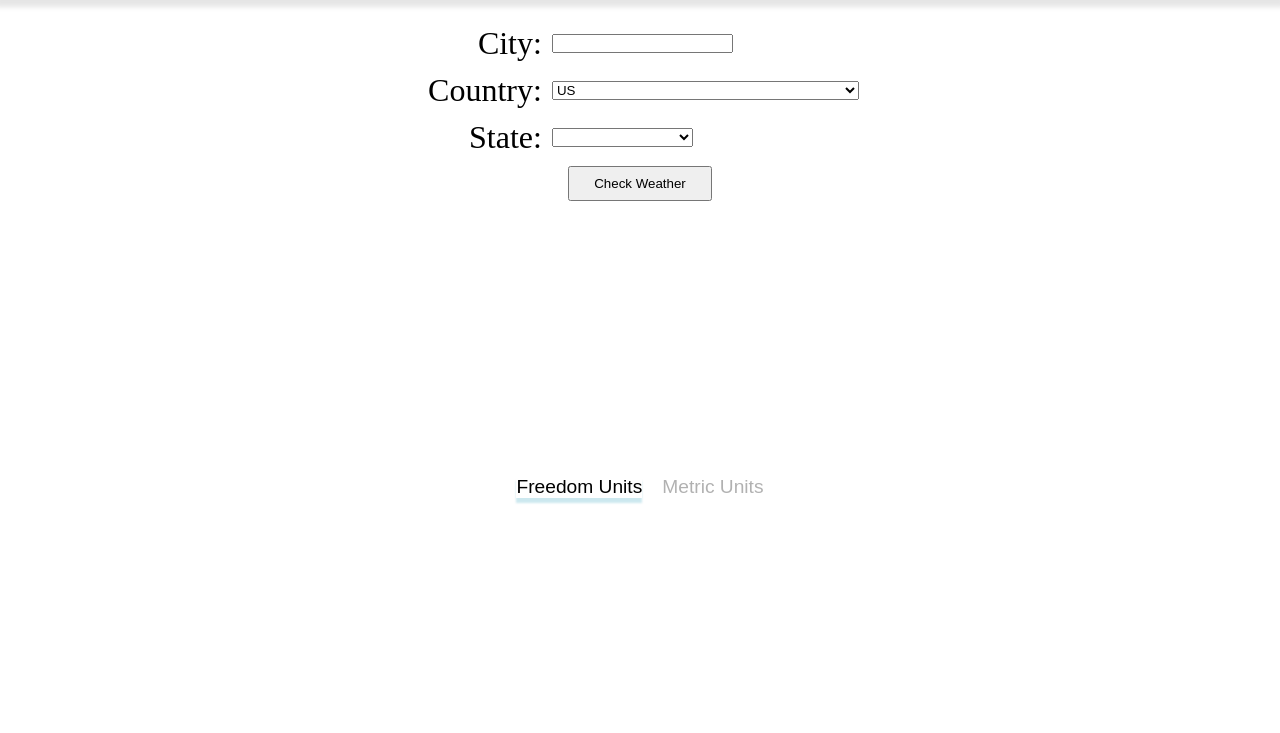
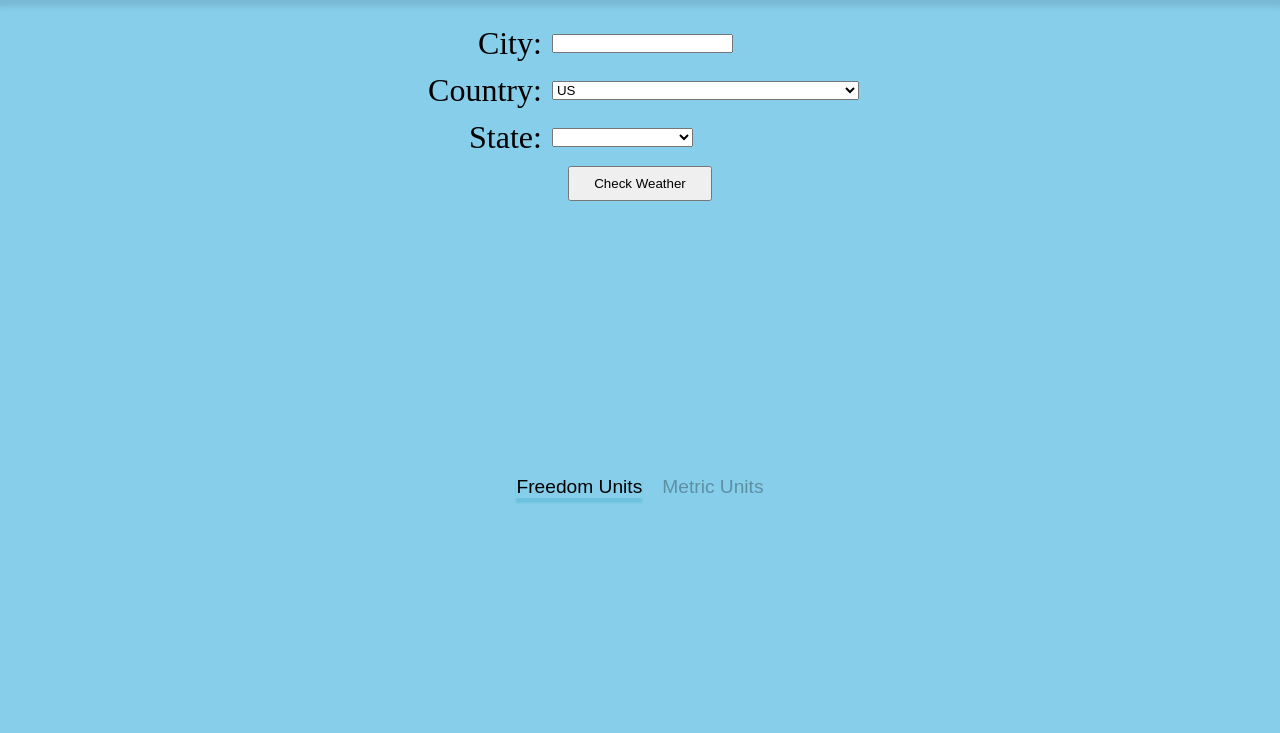
Before and after one commit to Spig25/weather-app, a website built with webpack: page src/index.html in a window 1280 px wide. Shown: the part 67-800 px from the top of the page. Built offline with nearby package versions, Linux system fonts and the light colour scheme.

Commit message:
Changed background color

```diff
--- a/src/index.js
+++ b/src/index.js
@@ -20,7 +20,6 @@ const getWeather = async (city, state, country, units) => {
   try {
     const response = await fetch(`https://api.openweathermap.org/data/2.5/weather?q=${city},${state},${country}&appid=1d696da35fa4857ee4d802fbeeff040e&units=${units}`, { mode: `cors` })
     const data = await response.json()
-    console.log(data)
     return data
   } catch (error) {
     console.log(error)
@@ -39,19 +38,16 @@ const displayWeather = async () => {
       const response = await fetch(`https://api.giphy.com/v1/gifs/translate?api_key=UE7HVAp1NlaL98z0ydH7FQ2oI6LFW060&s=heat`, { mode: `cors` })
       const gif = await response.json()
       gifContainer.src = gif.data.images.fixed_height.url
-      console.log(`hot`)
     }
     if (imperialWeather.main.temp < 80 && imperialWeather.main.temp > 60) {
       const response = await fetch(`https://api.giphy.com/v1/gifs/translate?api_key=UE7HVAp1NlaL98z0ydH7FQ2oI6LFW060&s=nice`, { mode: `cors` })
       const gif = await response.json()
       gifContainer.src = gif.data.images.fixed_height.url
-      console.log(`nice`)
     }
     if (imperialWeather.main.temp < 60) {
       const response = await fetch(`https://api.giphy.com/v1/gifs/translate?api_key=UE7HVAp1NlaL98z0ydH7FQ2oI6LFW060&s=freezing`, { mode: `cors` })
       const gif = await response.json()
       gifContainer.src = gif.data.images.fixed_height.url
-      console.log(`cold`)
     }
   } catch (error) {
     console.log(error)
--- a/src/style.css
+++ b/src/style.css
@@ -8,6 +8,7 @@ body {
     height: 100vh;
     display: grid;
     grid-template-rows: auto auto 1fr;
+    background-color: #87CEEB;
 }
 
 header {
```
Also changed, not shown: dist/javascript.bundle.js.
